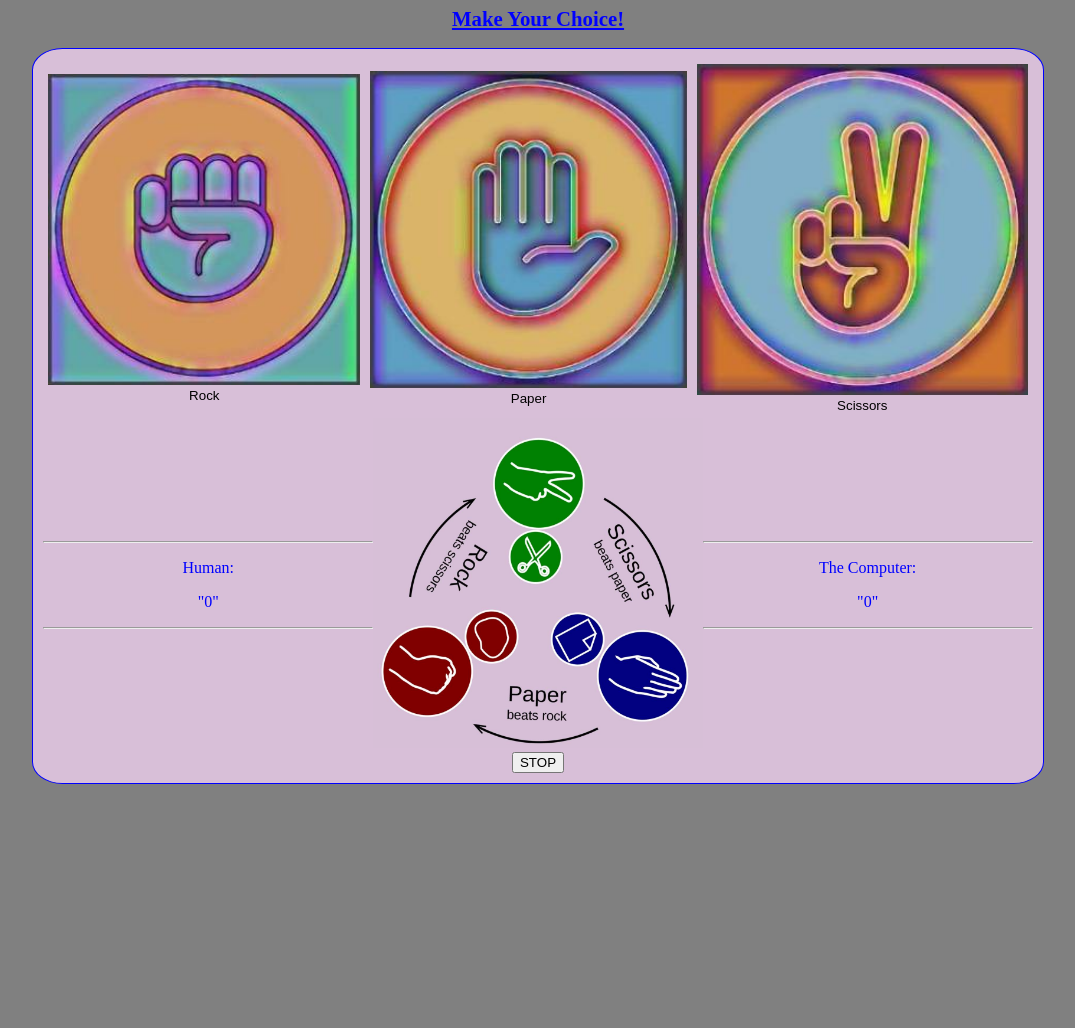
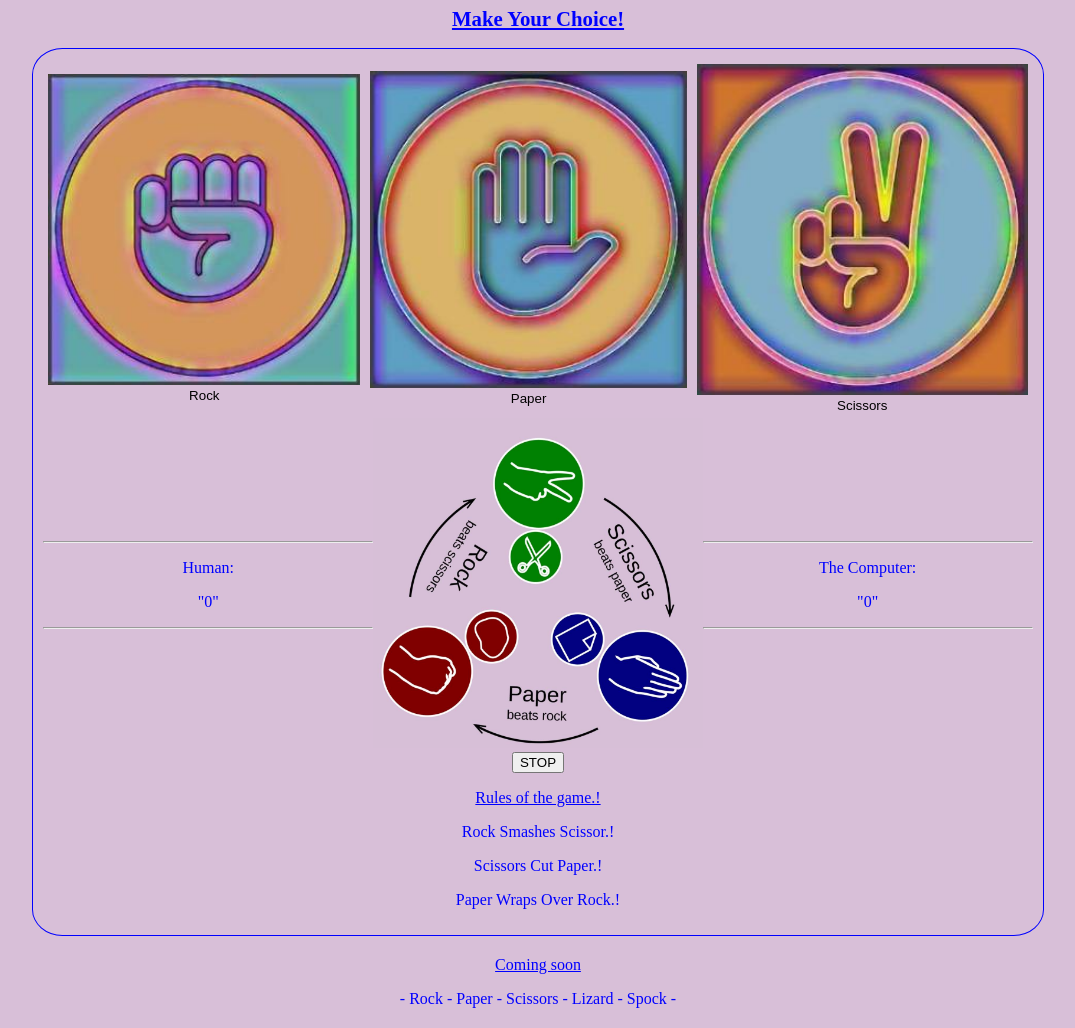
Before and after one commit to CheyenneMDavid/Rock-Paper-Scissors, a plain HTML site: page index.html in a window 1280 px wide. Shown: the part 73-1101 px from the top of the page, without its empty margins (102-1177 px from the left). Before the commit the page ends 865 px from the top, so only its background shows below. Drawn offline with Linux system fonts and the light colour scheme.

Commit message:
Post re-submission amendments

```diff
--- a/assets/css/style.css
+++ b/assets/css/style.css
@@ -1,13 +1,18 @@
 body {
     text-align: center;
-    background-color: gray;
+    background-color: thistle;
     color: blue;
+}
+
+/* Header with game title */
+header main footer {
+   background-color: thistle;
+
 }
 
 h1 {
     text-align: center;
     font-size: 2rem;
-
 }
 
 h2 {
@@ -17,9 +22,9 @@ h2 {
     text-decoration: underline;
 }
 
+/* Over all game are of screen */
 .game {
     display: inline-block;
-    text-align: center;
     margin-left: 10%;
     margin-right: 10%;
     padding: 10px;
@@ -28,6 +33,7 @@ h2 {
     border-radius: 3%;
 }
 
+/* Player choice, buttons area of screen */
 .rps-choice {
     display: flex;
     align-items: center;
@@ -41,6 +47,7 @@ h2 {
     padding: 5px;
 }
 
+/* Game score section of screen */
 .players {
     display: flex;
     align-items: center;
@@ -57,3 +64,26 @@ h2 {
 .right {
     width: 33.33%;
 }
+
+.rules {
+    text-align: center;
+}
+
+/* Footer section of screen */
+footer {
+
+    margin: 20px;
+}
+
+/* Media queries section to enable display of different screen sizes */
+@media (max-width: 320px) {
+    .game {
+        height: 70vh;
+    }
+
+    .players {
+        width: 75%;
+        margin: 10px auto;
+    }
+
+}
--- a/index.html
+++ b/index.html
@@ -11,29 +11,46 @@
 </head>
 
 <body>
+    <!-- Header Introducing the game, by way of the title -->
+    <Header>
         <h1>Rock ~ Paper ~ Scissors</h1>
+    </Header>
+
+    <main>
+        <!-- Main game are containing players choices and scores -->
         <h2>Make Your Choice!</h2>
         <div class="game">
+
+            <!-- Buttons for player choice of rock, paper or scissors -->
             <div class="rps-choice">
+                <!-- Button for rock choice by user -->
                 <div><button data-type="rock" class="button"><img src="assets/images/rock.webp" alt="rock picture"
                             style="width: 100%">Rock</button></div>
-
+                <!-- Button for paper choice by user -->
                 <div><button data-type="paper" class="button"><img src="assets/images/paper.webp" alt="paper picture"
                             style="width: 100%">Paper</button></div>
-
+                <!-- Button for paper choice by user -->
                 <div><button data-type="scissors" class="button"><img src="assets/images/scissors.webp"
                             alt="scissors picture" style="width: 100%">Scissors</button></div>
             </div>
+
+            <!-- Section containing players scores to left in game screen, computer to the right in game screen,
+                and game logo which provides a visual representation of the game rules. -->
             <div class="players">
+
+                <!-- User score -->
                 <div class="left">
                     <hr>
                     <p class="scores">Human:</p>
                     <p>"<span id="user-score">0</span>"</p>
                     <hr>
                 </div>
+
+                <!-- Game logo giving visual representation of game rules -->
                 <div class="logo">
                     <img src="assets/images/rps.webp" alt="rock paper scissors graphics" style="width: 100%">
                 </div>
+                <!-- Computer score -->
                 <div class="right">
                     <hr>
                     <p class="scores">The Computer:</p>
@@ -41,8 +58,37 @@
                     <hr>
                 </div>
             </div>
+
+            <!-- Button to stop the game early, which will also produce the score to that point -->
             <div><button data-type="stop">STOP</button></div>
+
+            <!-- Straight forward declaration of the rules governing the game of Rock, Paper and Scissors -->
+            <div class="rules">
+                <p>
+                    <span style="text-decoration:underline">Rules of the game.!</span>
+                </p>
+                <p>
+                    Rock Smashes Scissor.!
+                </p>
+                <p>
+                    Scissors Cut Paper.!
+                </p>
+                <p>
+                    Paper Wraps Over Rock.!
+                </p>
             </div>
+        </div>
+    </main>
+
+    <!-- Footer section, with a promise of more to come in future as site is further devolped -->
+    <footer>
+        <p>
+            <span style="text-decoration:underline">Coming soon</span>
+        </p>
+        <p>
+            - Rock - Paper - Scissors - Lizard - Spock -
+        </p>
+    </footer>
     <script src="assets/js/script.js"></script>
 </body>
 
```
Also changed, not shown: assets/images/game-functionality-testing.png (added), 1 other file. Lines whose indentation alone changed are shown as unchanged.
